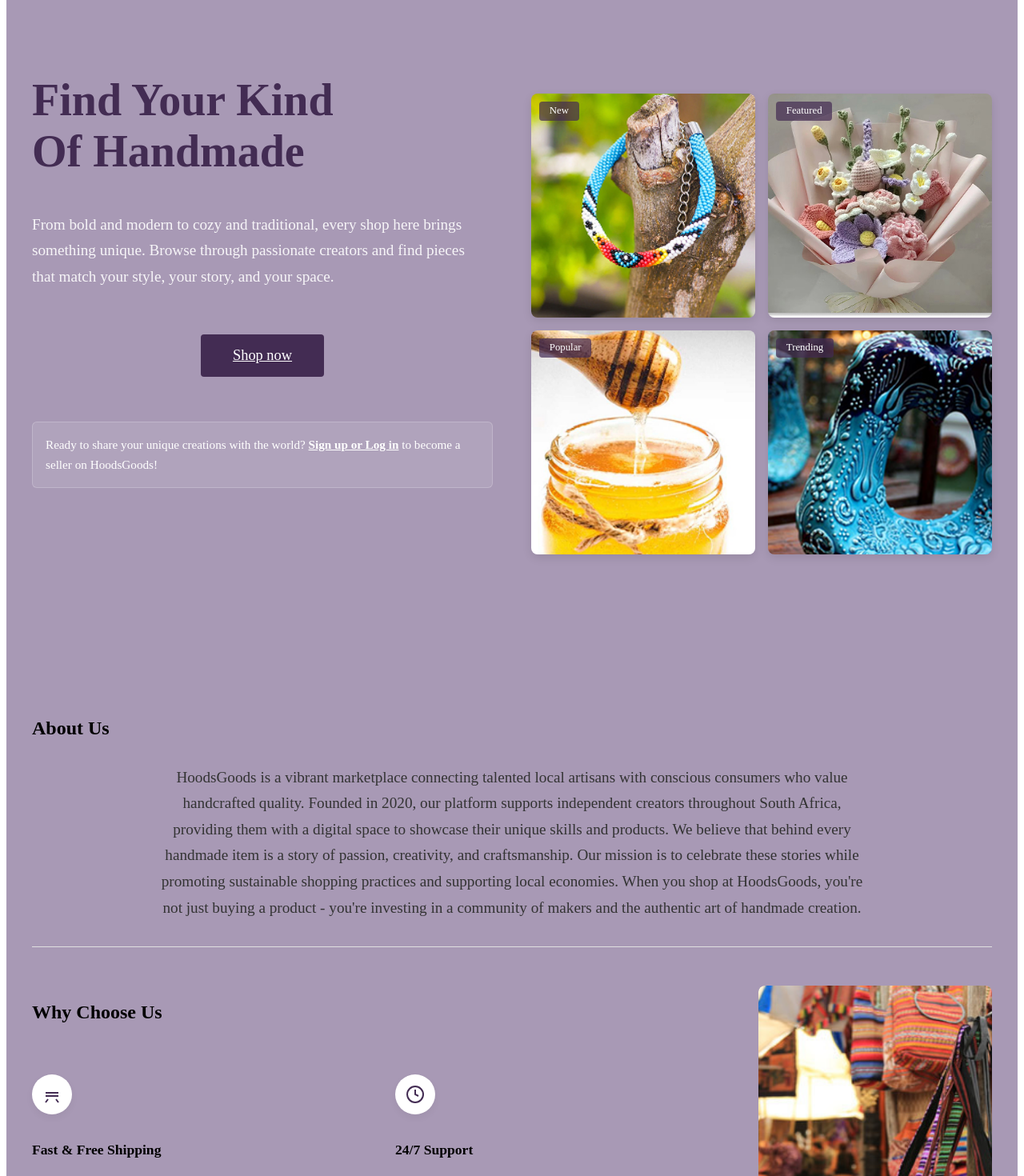
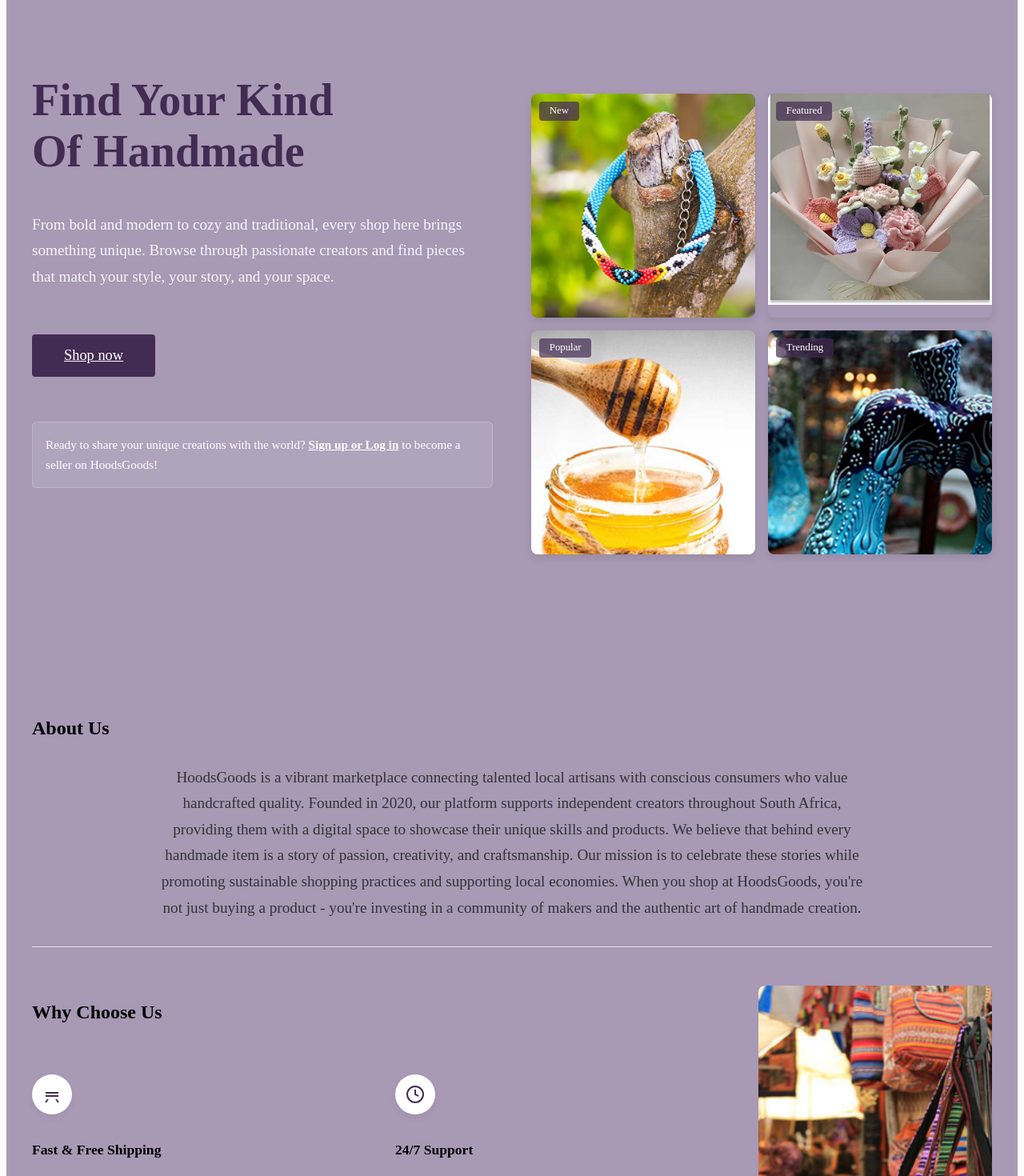
Before and after one commit to MuzzammilWits/HoodGoods, a React (Vite) app in the folder frontend/: page / in a window 1280 px wide. Shown: the part 140-1610 px from the top of the page at 80% size. Built offline with nearby package versions, Linux system fonts and the light colour scheme.

Commit message:
fixed all the divs in components

```diff
--- a/frontend/src/components/Hero.css
+++ b/frontend/src/components/Hero.css
@@ -1,12 +1,17 @@
-/* In Hero.css */
-/* Using your styles as the base, only changing hero-seller-prompt margin-top */
+/* --- Reset semantic elements in Hero --- */
+section, article, aside, nav, main, header, figure, figcaption, ul, li {
+  all: unset;
+  display: block;
+}
+/* --- End reset --- */
 
-.light-purple-bg { /* Uses --accent-background from index.css */
-  background-color: var(--accent-background, #a899b5); /* Fallback color may need update based on index.css */
+/* Base styles and tweaks for hero section */
+.light-purple-bg {
+  background-color: var(--accent-background, #a899b5);
 }
 
 .hero-section {
-  padding: 9rem 0; /* Increased padding from previous step */
+  padding: 9rem 0;
 }
 
 .hero-container {
@@ -16,25 +21,22 @@
   grid-template-columns: 1fr 1fr;
   gap: 3rem;
   padding: 0 1rem;
-  align-items: start; /* Keep top alignment */
+  align-items: start;
 }
 
-.hero-content {
+.hero-header {
   display: flex;
   flex-direction: column;
   justify-content: center;
-  /* Content alignment defaults to left/start */
 }
 
 .hero-title {
   font-size: 3.5rem;
   font-weight: 700;
-  /* Color based on your provided code */
-  color: var(--white, #432C53ff); /* Assuming this was correct for your chosen bg */
+  color: var(--white, #432C53ff);
   line-height: 1.15;
   margin-bottom: 1.5rem;
   margin-top: 0;
-  /* text-align defaults to left */
 }
 
 .hero-text {
@@ -42,35 +44,27 @@
   line-height: 1.7;
   margin-bottom: 2.5rem;
   max-width: 550px;
-  /* Color based on your provided code */
-  color: rgba(from var(--white, #ffffff) r g b / 0.9); /* Assuming this was correct */
-  /* text-align defaults to left */
+  color: rgba(from var(--white, #ffffff) r g b / 0.9);
 }
 
 .hero-buttons {
-  /* Center only this container */
-  align-self: center;
   margin-top: 1rem;
+}
+
+.hero-buttons .btn-primary {
+  padding: 1rem 2.5rem;
+  font-size: 1.15rem;
   display: inline-block;
 }
 
-/* Rule to make the button bigger */
-.hero-buttons .btn-primary {
-  padding: 1rem 2.5rem;  /* Increased padding */
-  font-size: 1.15rem; /* Increased font size */
-  display: inline-block;
-}
-/* --- End Button Size Styles --- */
-
 .btn:focus-visible {
-  /* Outline color based on your provided code */
   outline: 2px solid var(--white, #fff);
   outline-offset: 2px;
 }
 
 .hero-images {
   position: relative;
-  top: 1.5rem; /* Nudge from previous step */
+  top: 1.5rem;
   min-width: 0;
 }
 
@@ -79,17 +73,18 @@
   grid-template-columns: 1fr 1fr;
   grid-template-rows: auto auto;
   gap: 1rem;
+  list-style: none;
 }
 
-.grid-item {
+.image-grid li {
   position: relative;
   overflow: hidden;
   border-radius: 8px;
   box-shadow: 0 4px 12px rgba(0, 0, 0, 0.1);
-  aspect-ratio: 1 / 1; /* Square images */
+  aspect-ratio: 1 / 1;
 }
 
-.grid-item img {
+.image-grid img {
   display: block;
   width: 100%;
   height: 100%;
@@ -97,7 +92,7 @@
   transition: transform 0.3s ease;
 }
 
-.grid-item:hover img {
+.image-grid li:hover img {
   transform: scale(1.05);
 }
 
@@ -105,8 +100,7 @@
   position: absolute;
   top: 10px;
   left: 10px;
-  /* Tag background based on your provided code */
-  background-color: rgba(from var(--primary-color, #6D4C41) r g b / 0.7); /* Check if #6D4C41 is correct primary */
+  background-color: rgba(from var(--primary-color, #6D4C41) r g b / 0.7);
   color: white;
   padding: 0.3rem 0.8rem;
   border-radius: 4px;
@@ -123,32 +117,25 @@
   opacity: 0.4;
 }
 
-.dots {
+/* .dots {
   width: 100px;
   height: 100px;
-  /* Dots color based on your provided code */
   background-image: radial-gradient(circle, var(--white, #fff) 1.5px, transparent 1.5px);
   background-size: 12px 12px;
-}
+} */
 
 /* --- Seller Prompt Styling --- */
 .hero-seller-prompt {
-  /* --- ADJUSTED: Increased margin-top for more space below button --- */
-  margin-top: 3.5rem; /* Increased from 2rem - Adjust value as needed */
-  /* --- End adjustment --- */
+  margin-top: 3.5rem;
   padding: 1rem;
-  /* Background based on your provided code */
   background-color: rgba(from var(--white, #fff) r g b / 0.1);
   border-radius: 6px;
   max-width: 550px;
-   /* Border based on your provided code */
   border: 1px solid rgba(from var(--white, #fff) r g b / 0.2);
-  /* text-align defaults to left */
 }
 
 .hero-seller-prompt p {
   font-size: 0.95rem;
-  /* Color based on your provided code */
   color: var(--white, #fff);
   line-height: 1.6;
   margin: 0;
@@ -159,7 +146,6 @@
   border: none;
   padding: 0;
   font: inherit;
-  /* Color based on your provided code */
   color: var(--white, #fff);
   text-decoration: underline;
   cursor: pointer;
@@ -170,8 +156,6 @@
 .hero-seller-prompt .link-button:hover {
   opacity: 0.85;
 }
-/* --- End Seller Prompt Styling --- */
-
 
 /* --- Responsive adjustments --- */
 @media (max-width: 992px) {
@@ -184,32 +168,43 @@
   .hero-title { font-size: 3.0rem; }
   .hero-text { font-size: 1.1rem; }
   .hero-section {
-       padding: 7rem 0; /* Adjust padding for medium screens */
+    padding: 7rem 0;
   }
   .hero-seller-prompt {
-       margin-top: 3rem; /* Adjust spacing for medium screens */
+    margin-top: 3rem;
   }
 }
 
 @media (max-width: 768px) {
   .hero-section {
-      padding: 4rem 0; /* Adjust padding for small screens */
+    padding: 4rem 0;
   }
   .hero-container {
     grid-template-columns: 1fr;
     gap: 2.5rem;
-    align-items: initial;
   }
-  .hero-content {
-     align-items: flex-start; /* Align items left */
-     text-align: left; /* Align text left */
+  .hero-header {
+    align-items: flex-start;
+    text-align: left;
   }
-   .hero-images { position: static; width: 100%; max-width: 450px; margin: 1rem auto 0; }
-  .grid-item { aspect-ratio: 4 / 3; } /* Revert aspect ratio */
-  .hero-text { max-width: 100%; font-size: 1.1rem; }
-  .hero-title { font-size: 2.6rem; }
+  .hero-images {
+    position: static;
+    width: 100%;
+    max-width: 450px;
+    margin: 1rem auto 0;
+  }
+  .image-grid li {
+    aspect-ratio: 4 / 3;
+  }
+  .hero-text {
+    max-width: 100%;
+    font-size: 1.1rem;
+  }
+  .hero-title {
+    font-size: 2.6rem;
+  }
   .hero-buttons {
-      align-self: center; /* Keep centering button */
+    align-self: center;
   }
   .hero-buttons .btn-primary {
     padding: 0.8rem 2rem;
@@ -218,7 +213,7 @@
   .dots-decoration { display: none; }
   .hero-seller-prompt {
     max-width: 95%;
-      margin-top: 2.5rem; /* Adjust spacing for small screens */
+    margin-top: 2.5rem;
     padding: 0.8rem;
     align-self: stretch;
     margin-left: 0;
--- a/frontend/src/components/Hero.tsx
+++ b/frontend/src/components/Hero.tsx
@@ -1,59 +1,39 @@
-import React from 'react'; // No longer need useState, useEffect here
+import React from 'react';
 import './Hero.css';
 import { jewelleryImg, flowerImg, honeyImg, ceramicsImg, getImage } from './utils/ImageImports';
 import { useAuth0 } from '@auth0/auth0-react';
 import { Link } from 'react-router-dom';
 
+const Hero: React.FC = () => {
+  const { isAuthenticated, loginWithRedirect, isLoading } = useAuth0();
 
-// No longer need backendUrl or namespace constant here
+  const showPrompt = !isLoading && !isAuthenticated;
 
-const Hero: React.FC = () => {
-  const {
-    isAuthenticated, // The primary status we need
-    loginWithRedirect,
-    isLoading,      // Still useful to prevent flashes of content
-    // user, // Not needed for this logic
-    // getAccessTokenSilently, // Not needed for this logic
-  } = useAuth0();
-
-  // Role state and fetching effect are removed
-
-  // --- Determine if the prompt should be shown ---
-  // Show the prompt ONLY if Auth0 is finished loading AND the user is NOT authenticated.
-  const showPrompt = !isLoading && !isAuthenticated;
-  // --- End Prompt Logic ---
-
-  // Login handler remains the same
   const handleLoginPrompt = () => {
     loginWithRedirect({
-      appState: { returnTo: window.location.pathname }, // Optional: redirect back here after login
-      // screen_hint: 'signup' // Optional hint for Auth0
+      appState: { returnTo: window.location.pathname },
     });
   };
 
   return (
     <section className="hero-section light-purple-bg">
-      <div className="hero-container">
-        <div className="hero-content">
+      <article className="hero-container"> {/* Replaced div with article */}
+        <header className="hero-header">
           <h1 className="hero-title">
             Find Your Kind<br />
             Of Handmade
           </h1>
           <p className="hero-text">
-            From bold and modern to cozy and traditional,
-            every shop here brings something unique. Browse
-            through passionate creators and find pieces that
-            match your style, your story, and your space.
+            From bold and modern to cozy and traditional, every shop here brings something unique.
+            Browse through passionate creators and find pieces that match your style, your story, and your space.
           </p>
-          <div className="hero-buttons">
-          <Link to="products" className="btn btn-primary">
-            Shop now
-          </Link>
-          </div>
-          {/* --- Conditional Seller Prompt --- */}
-          {/* Show this message ONLY if the user is logged out (and Auth0 is ready) */}
+          <nav className="hero-buttons">
+            <Link to="products" className="btn btn-primary">
+              Shop now
+            </Link>
+          </nav>
           {showPrompt && (
-            <div className="hero-seller-prompt">
+            <aside className="hero-seller-prompt">
               <p>
                 Ready to share your unique creations with the world?{' '}
                 <button onClick={handleLoginPrompt} className="link-button">
@@ -61,39 +41,53 @@ const Hero: React.FC = () => {
                 </button>
                 {' '}to become a seller on HoodsGoods!
               </p>
-            </div>
+            </aside>
           )}
-          {/* --- End Conditional Seller Prompt --- */}
+        </header>
 
-        </div>
+        <main className="hero-images">
+          <ul className="image-grid">
+            <li className="grid-item new">
+              <figure>
+                {getImage(jewelleryImg, "Jewelry", 200, 150)}
+                <figcaption className="tag">New</figcaption>
+              </figure>
+            </li>
+            <li className="grid-item featured">
+              <figure>
+                {getImage(flowerImg, "Flowers", 200, 150)}
+                <figcaption className="tag">Featured</figcaption>
+              </figure>
+            </li>
+            <li className="grid-item">
+              <figure>
+                {getImage(honeyImg, "Honey", 200, 150)}
+                <figcaption className="tag">Popular</figcaption>
+              </figure>
+            </li>
+            <li className="grid-item">
+              <figure>
+                {getImage(ceramicsImg, "Ceramics", 200, 150)}
+                <figcaption className="tag">Trending</figcaption>
+              </figure>
+            </li>
+          </ul>
 
-        {/* --- Hero Images (No Changes) --- */}
-        <div className="hero-images">
-           {/* ... rest of image grid ... */}
-           <div className="image-grid">
-             <div className="grid-item new">
-               {getImage(jewelleryImg, "Jewelry", 200, 150)}
-               <span className="tag">New</span>
-             </div>
-             <div className="grid-item featured">
-               {getImage(flowerImg, "Flowers", 200, 150)}
-               <span className="tag">Featured</span>
-             </div>
-             <div className="grid-item">
-               {getImage(honeyImg, "Honey", 200, 150)}
-               <span className="tag">Popular</span>
-             </div>
-             <div className="grid-item">
-               {getImage(ceramicsImg, "Ceramics", 200, 150)}
-               <span className="tag">Trending</span>
-             </div>
-           </div>
-           <div className="dots-decoration">
-             <div className="dots"></div>
-           </div>
-        </div>
-        {/* --- End Hero Images --- */}
-      </div>
+          <figure className="dots-decoration" aria-hidden="true"> {/* Replaced div with figure */}
+            <svg
+              className="dots"
+              width="100"
+              height="100"
+              aria-hidden="true"
+            >
+              <pattern id="dots-pattern" x="0" y="0" width="12" height="12" patternUnits="userSpaceOnUse">
+                <circle cx="1.5" cy="1.5" r="1.5" fill="var(--white, #fff)"/>
+              </pattern>
+              <rect width="100" height="100" fill="url(#dots-pattern)" />
+            </svg>
+          </figure>
+        </main>
+      </article>
     </section>
   );
 };
--- a/frontend/src/components/SubmissionStatus.tsx
+++ b/frontend/src/components/SubmissionStatus.tsx
@@ -1,4 +1,3 @@
-// src/components/SubmissionStatus.tsx
 import React from 'react';
 
 interface SubmissionStatusProps {
@@ -11,8 +10,8 @@ const SubmissionStatus: React.FC<SubmissionStatusProps> = ({ error, success }) =
 
     return (
         <>
-            {error && <div className="error-message">{error}</div>}
-            {success && <div className="success-message">{success}</div>}
+            {error && <output className="error-message">{error}</output>}
+            {success && <output className="success-message">{success}</output>}
         </>
     );
 };
--- a/frontend/src/components/WhyChooseUs.tsx
+++ b/frontend/src/components/WhyChooseUs.tsx
@@ -1,8 +1,5 @@
-// frontend/src/components/WhyChooseUs.tsx
-
 import React from 'react';
 import './WhyChooseUs.css';
-// Import marketplace image directly (ensure path is correct relative to this file)
 import { marketplaceImg } from './utils/ImageImports';
 
 interface FeatureProps {
@@ -13,34 +10,34 @@ interface FeatureProps {
 
 const Feature: React.FC<FeatureProps> = ({ icon, title, description }) => {
   return (
-    <div className="feature">
-      <div className="feature-icon">
+    <article className="feature">
+      <figure className="feature-icon">
         {icon}
-      </div>
+      </figure>
       <h3 className="feature-title">{title}</h3>
       <p className="feature-description">{description}</p>
-    </div>
+    </article>
   );
 };
 
 const WhyChooseUs: React.FC = () => {
   return (
     <section id="about-us" className="why-choose-us light-purple-bg">
-      <div className="container">
+      <main className="container">
         {/* First row: About Us */}
-        <div className="about-us-content">
+        <article className="about-us-content">
           <h2 className="section-title">About Us</h2>
           <p className="about-us-text">
             HoodsGoods is a vibrant marketplace connecting talented local artisans with conscious consumers who value handcrafted quality. Founded in 2020, our platform supports independent creators throughout South Africa, providing them with a digital space to showcase their unique skills and products. We believe that behind every handmade item is a story of passion, creativity, and craftsmanship. Our mission is to celebrate these stories while promoting sustainable shopping practices and supporting local economies. When you shop at HoodsGoods, you're not just buying a product - you're investing in a community of makers and the authentic art of handmade creation.
           </p>
-        </div>
+        </article>
 
         {/* Second row: Why Choose Us + Image */}
-        <div className="why-choose-us-row">
-          <div className="why-choose-us-content">
+        <section className="why-choose-us-row">
+          <article className="why-choose-us-content">
             <h2 className="section-title">Why Choose Us</h2>
 
-            <div className="features-grid">
+            <section className="features-grid">
               <Feature
                 icon={
                   <svg xmlns="http://www.w3.org/2000/svg" viewBox="0 0 24 24" width="24" height="24">
@@ -58,7 +55,7 @@ const WhyChooseUs: React.FC = () => {
                   </svg>
                 }
                 title="24/7 Support"
-                description="Need help? We’re here for you anytime, day or night. Whether it’s a question or a concern, we’ve got your back."
+                description="Need help? We're here for you anytime, day or night. Whether it's a question or a concern, we've got your back."
               />
 
               <Feature
@@ -80,21 +77,17 @@ const WhyChooseUs: React.FC = () => {
                 title="Easy to Shop"
                 description="Browse, discover, and buy with ease. Our clean, simple interface makes finding something special a breeze."
               />
-            </div>
-          </div>
+            </section>
+          </article>
 
-          {/* --- CORRECTED IMAGE SECTION --- */}
-          <div className="why-choose-us-image"> {/* Changed class name */}
+          <figure className="why-choose-us-image">
             <img
               src={marketplaceImg}
               alt="Artisan marketplace products display"
-              // Class removed from img tag itself
             />
-          </div>
-          {/* --- END OF CORRECTED IMAGE SECTION --- */}
-
-        </div>
-      </div>
+          </figure>
+        </section>
+      </main>
     </section>
   );
 };
```
Also changed, not shown: frontend/src/components/Footer.tsx (+22 -22 lines), frontend/src/components/ImageGallery.tsx (+9 -7 lines), frontend/src/components/ImageGalleryDisplay.tsx (+20 -7 lines), frontend/src/components/Navbar.tsx (+19 -56 lines), frontend/src/components/ProductForm.tsx (+17 -19 lines), frontend/src/components/StoreInfoForm.tsx (+4 -5 lines), frontend/src/components/UploadForm.tsx (+8 -5 lines). Lines whose indentation alone changed are shown as unchanged.
